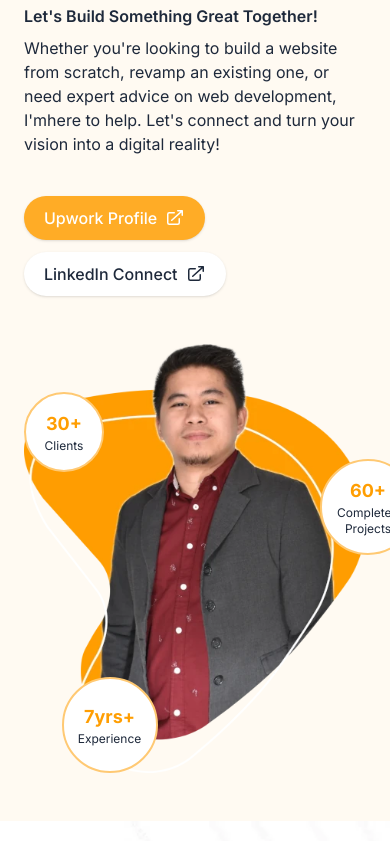
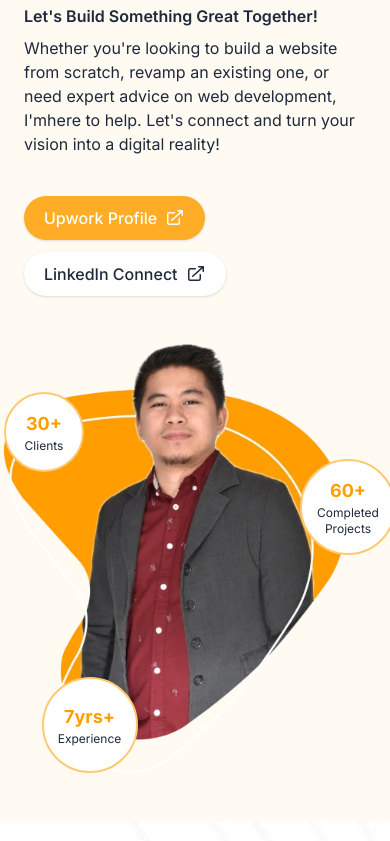
Before and after one commit to erwinmesi/v2.mesi.dev, a Next.js app: page / in a window 390 px wide. Shown: the part 1156-1997 px from the top of the page. Built offline with nearby package versions, Linux system fonts and the light colour scheme.

Commit message:
fix(about): center image on xs device

```diff
--- a/app/components/HomeAbout.tsx
+++ b/app/components/HomeAbout.tsx
@@ -16,7 +16,7 @@ const HomeAbout = ({ className }: HomeAboutProps) => {
       <div className="site__container">
         <div className="flex flex-col-reverse lg:flex-row gap-y-12 gap-x-16">
           <div className="grid place-content-center shrink-0 lg:px-12">
-            <picture className="relative">
+            <picture className="relative -left-5 sm:left-[unset]">
               <img src={image.src} alt="Erwin Mesias" className="w-[350px]" />
               <FloatingStats
                 data="60+"
```
